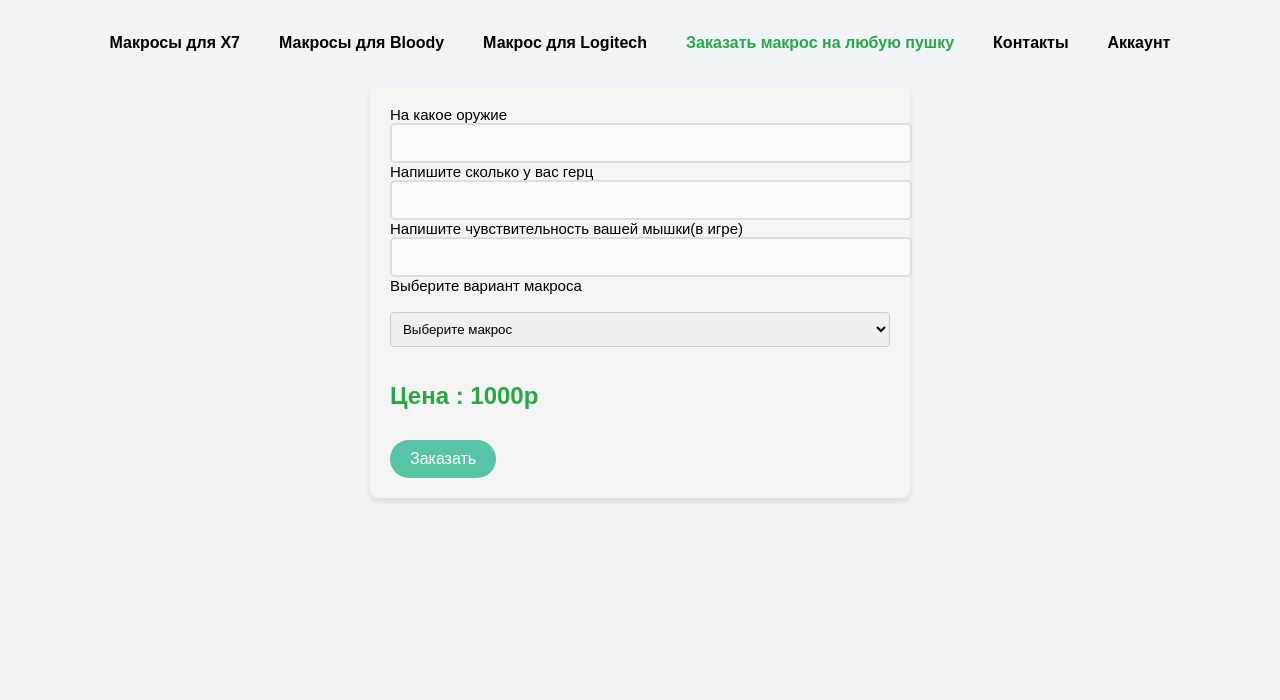
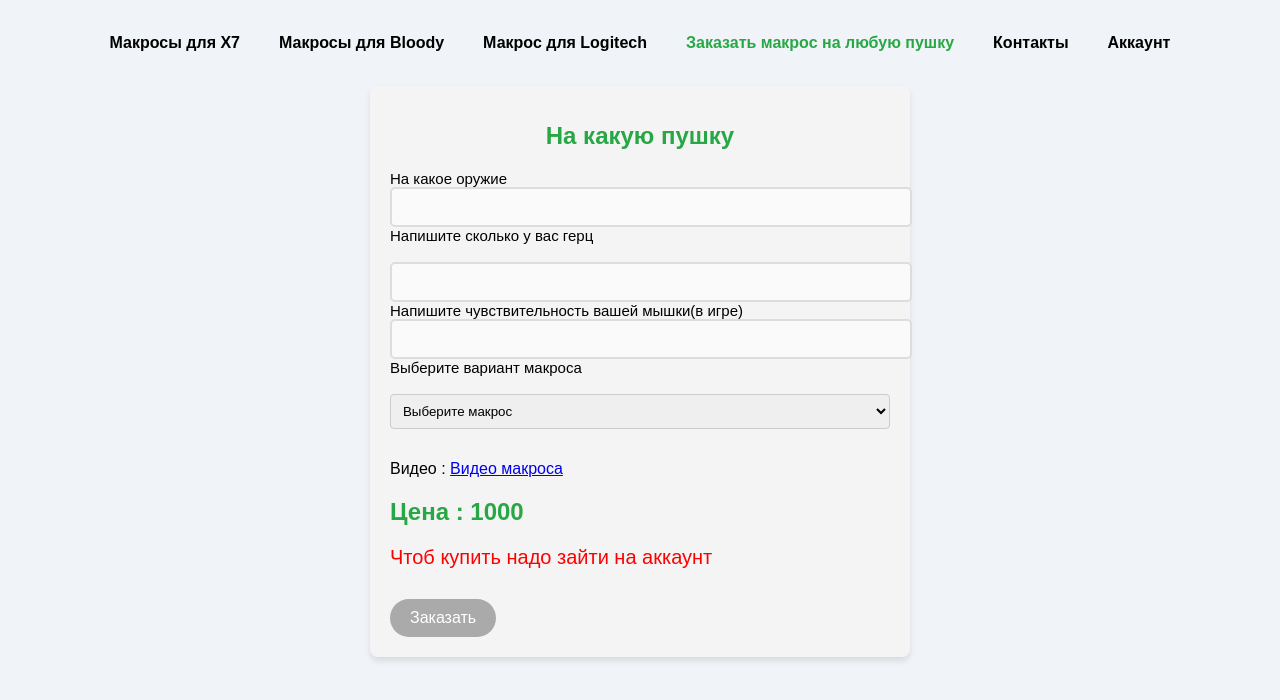
Before and after one commit to cr7hardwork/MacroShop, a React (Vite) app: page /your-order in a window 1280 px wide. Shown: the top 700 px of the page. Built offline with nearby package versions, Linux system fonts and the light colour scheme; no server answers.

Commit message:
(fix) fix my pages

```diff
--- a/src/App.css
+++ b/src/App.css
@@ -125,3 +125,9 @@ body {
   justify-content: left;
   margin-top: 10px;
 }
+
+.warning{
+  font-size: 20px;
+  color: red;
+
+}
--- /dev/null
+++ b/src/pages/AccountPage.css
@@ -0,0 +1,29 @@
+
+.account-container {
+    width: 500px;
+    margin: 0 auto;
+    padding: 20px;
+    background-color: #f4f4f4;
+    border-radius: 8px;
+    box-shadow: 0 4px 6px rgba(0, 0, 0, 0.1);
+  }
+
+
+  .account-content {
+    display: flex;
+    flex-direction: column;
+    align-items:flex-start;
+    gap: 12px;
+  }
+
+
+  .account-name {
+    font-size: 20px;
+    font-weight: bold;
+    color: #28a745 ;;
+  }
+
+  .account-email {
+    font-weight: bold;
+    color: #28a745 ;
+  }
--- a/src/pages/AccountPage.jsx
+++ b/src/pages/AccountPage.jsx
@@ -1,15 +1,18 @@
-import React, { useState, useEffect } from 'react';
-import axios from 'axios';
+import React, { useState, useEffect } from "react";
+import './AccountPage.css'
+import axios from "axios";
+import { useTranslation } from "../translations/TranslationContext";
 
 export default function AccountPage() {
   const [user, setUser] = useState(null);
   const [error, setError] = useState(null);
+  const translate = useTranslation()
 
   useEffect(() => {
     axios
       .get("http://localhost:3000/user/current", {
         headers: {
-          Authorization: `Bearer ${localStorage.getItem('token')}`,
+          Authorization: `Bearer ${localStorage.getItem("accessToken")}`,
         },
       })
       .then((response) => {
@@ -20,9 +23,20 @@ export default function AccountPage() {
       });
   }, []);
 
+  if (error) {
+    return <div>Error: {error.message}</div>;
+  }
 
+  if (!user) {
+    return <div>Loading...</div>;
+  }
 
-return(
-  <div></div>
-)
+  return (
+    <div className="account-container">
+        <div className="account-content">
+          <h2 className="account-name">  {translate.REGISTRATION.USERNAME} : {user.userName}</h2>
+          <p className="account-email"> {translate.REGISTRATION.EMAIL} : {user.email}</p>
+        </div>
+    </div>
+  );
 }
--- a/src/pages/AllMacro.jsx
+++ b/src/pages/AllMacro.jsx
@@ -1,67 +1,9 @@
 import { useTranslation } from "../translations/TranslationContext"
-import { useState } from "react";
+import FormMacro from "./FormMacro"
 
 export default function AllMacro(){
-    const [weapon,setWeapon] = useState('')
-   const [ghzInform, setGhzInform] = useState('');
-
-     const [selectedOption, setSelectedOption] = useState('');
-     const [sensity,setSensity] = useState('')
-    const translate = useTranslation()
-
-
-    const handleSelectChange = (e) => {
-        setSelectedOption(e.target.value);
-    };
-
-    const handleInput = (e) => {
-        setGhzInform(e.target.value)
-    }
-
-    const sensityMouse = (e) => {
-        setSensity(e.target.value)
-    }
-
-    const whichWeapon = (e) => {
-        setWeapon(e.target.value)
-    }
-
-    const onSubmit = (e) => {
-        e.preventDefault()
-        console.log(` Оружие : ${weapon} на  ${ghzInform} будет стрелять  ${selectedOption} на этом чувст. мышки ${sensity}`);
-        setWeapon(''),
-        setGhzInform(''),
-        setSelectedOption(''),
-        setSensity('')
-
-    }
-
-    return (
-        <form className="form" onSubmit={onSubmit}>
-
-         <label className="label">
-              {translate.GHZ_INFORMATION.WhatWeapon}
-         </label>
-         <input type="text" className="input-field" value={weapon} onChange={whichWeapon} />
-         <label className="label">{translate.GHZ_INFORMATION.HowManyGhz}</label>
-         <input type="number" className="input-field"  value={ghzInform}  onChange={handleInput} />
-         <label className='label'>{translate.GHZ_INFORMATION.SensityOfMouse}</label>
-             <input type= "number" className='input-field' value={sensity} onChange={sensityMouse}  />
-         <label className="label">{translate.GHZ_INFORMATION.ChooseMacroVariant}</label><br />
-            <select
-                className="select-dropdown"
-                value={selectedOption}
-                onChange={handleSelectChange}
-            >
-                <option value="">{translate.GHZ_INFORMATION.ChooseMacro}</option>
-                <option>{translate.GHZ_INFORMATION.MacroOption1}</option>
-                <option>{translate.GHZ_INFORMATION.MacroOption2}</option>
-
-            </select><br />
-            <h2>Цена : 1000р</h2>
-            <button className="btn" type="submit">Заказать</button>
-        </form>
+  const translate = useTranslation()
+    return(
+          <FormMacro text ={translate.MACRO.OnWhichWeaopn}  price={'1000'}  video={<a href="https://disk.yandex.ru/i/n241okq5P2wDFw" target="_blank" rel="noopener noreferrer">Видео макроса</a>}/>
     )
-
-
 }
--- a/src/pages/BloodMacro.jsx
+++ b/src/pages/BloodMacro.jsx
@@ -5,6 +5,6 @@ import FormMacro from "./FormMacro"
 export default function BloodyMacro(){
     const translate = useTranslation()
     return(
-        <FormMacro text ={translate.MACRO.MacroBloodyInfromation} video={<a href="https://disk.yandex.ru/i/n241okq5P2wDFw" target="_blank" rel="noopener noreferrer">Видео макроса</a>}/>
+        <FormMacro text ={translate.MACRO.MacroBloodyInfromation}  price={'1000'}  video={<a href="https://disk.yandex.ru/i/n241okq5P2wDFw" target="_blank" rel="noopener noreferrer">Видео макроса</a>}/>
     )
 }
--- a/src/pages/FormMacro.jsx
+++ b/src/pages/FormMacro.jsx
@@ -1,14 +1,17 @@
-import React, { useState } from 'react';
+import React, { useEffect, useState } from 'react';
 import "../App.css";
 import axios from 'axios';
+import { useTranslation } from '../translations/TranslationContext';
+import { useNavigate } from 'react-router-dom';
 
-import { useTranslation } from '../translations/TranslationContext';
-
-export default function FormMacro({ text ,video}) {
+export default function FormMacro({ text, video , price }) {
     const [inputValue, setInputValue] = useState('');
     const [selectedOption, setSelectedOption] = useState('');
-    const [mouseInput,setMouseInput] =useState('')
+    const [mouseInput, setMouseInput] = useState('')
+    const [weapon, setWeapon] = useState('')
+    const [user, setUser] = useState(null)
     const translate = useTranslation()
+    const navigate = useNavigate()
 
     const handleInputChange = (e) => {
         setInputValue(e.target.value);
@@ -22,29 +25,74 @@ export default function FormMacro({ text ,video}) {
         setMouseInput(e.target.value)
     }
 
+    const whichWeapon = (e) => {
+        setWeapon(e.target.value)
+    }
+
+    useEffect(() => {
+        const fetchUser = async () => {
+            try {
+                const response = await axios.get("http://localhost:3000/user/current", {
+                    headers: {
+                        Authorization: `Bearer ${localStorage.getItem("accessToken")}`
+                    }
+                })
+                setUser(response.data)
+
+            } catch (error) {
+                setUser(null)
+            }
+        }
+        fetchUser();
+    }, [])
+
+
     const handleSubmit = async (e) => {
         e.preventDefault();
 
-        const orderData = {
-            selectedOption,
-            mouseInput,
-            inputValue
-        }
-        try{
-            const response = await axios.post('http://localhost:3000/order', orderData)
 
+        if (!inputValue.trim() || !mouseInput.trim() || !selectedOption || !weapon) {
+            alert('Please fill in all fields');
+            return;
         }
 
+        if (!user) {
+            navigate('/auth')
+        }
 
-        catch(error){
+        const orderData = {
+            ghzinform: inputValue,
+            sensity: mouseInput,
+            macroVariantSpeed: selectedOption,
+            whichWeapon: weapon
+
+        };
+
+        try {
+            const response = await axios.post('http://localhost:3000/order', orderData, {
+                headers: {
+                    Authorization: `Bearer ${localStorage.getItem("accessToken")}`
+                }
+            })
+            setInputValue('')
+            setWeapon('')
+            setMouseInput('')
+            setSelectedOption('')
+        }
+        catch (error) {
             console.log(error);
-
         }
     };
+
+    const isDisabled = !inputValue.trim() || !mouseInput.trim() || !selectedOption
 
     return (
         <form className="form" onSubmit={handleSubmit}>
             <h1>{text}</h1>
+            <label className="label">
+                {translate.GHZ_INFORMATION.WhatWeapon}
+            </label>
+            <input type="text" className="input-field" value={weapon} onChange={whichWeapon} />
             <label className="label">{translate.GHZ_INFORMATION.HowManyGhz}</label><br />
             <input
                 type="number"
@@ -52,8 +100,8 @@ export default function FormMacro({ text ,video}) {
                 value={inputValue}
                 onChange={handleInputChange}
             /><br />
-             <label className='label'>{translate.GHZ_INFORMATION.SensityOfMouse}</label>
-             <input type= "number" className='input-field' value={mouseInput} onChange={handleInputMouse} />
+            <label className='label'>{translate.GHZ_INFORMATION.SensityOfMouse}</label>
+            <input type="number" className='input-field' value={mouseInput} onChange={handleInputMouse} />
             <label className="label">{translate.GHZ_INFORMATION.ChooseMacroVariant}</label><br />
             <select
                 className="select-dropdown"
@@ -64,9 +112,10 @@ export default function FormMacro({ text ,video}) {
                 <option>{translate.GHZ_INFORMATION.MacroOption1}</option>
                 <option>{translate.GHZ_INFORMATION.MacroOption2}</option>
             </select><br />
-            <p> Видео : {video}</p>
-            <h2>Цена : 1000р</h2>
-            <button className="btn" type="submit">{translate.GHZ_INFORMATION.Order}</button>
+            <p> {translate.GHZ_INFORMATION.Video} : {video}</p>
+            <h2> {translate.GHZ_INFORMATION.Price} :  {price}</h2>
+            {!user && <p className='warning'>Чтоб купить надо зайти на аккаунт</p>}
+            <button className="btn" type="submit" disabled={isDisabled} >  {translate.GHZ_INFORMATION.Order}</button>
         </form>
     );
 }
--- a/src/pages/LoginPage.jsx
+++ b/src/pages/LoginPage.jsx
@@ -19,15 +19,27 @@ export default function LoginPage() {
     setPassword(e.target.value);
   };
 
-  const handleSubmit =  async (e) => {
+  const handleSubmit = async (e) => {
     e.preventDefault();
-    const response = await axios.post("http://localhost:3000/auth/signin", { email, password });
-    navigate('/myaccount')
-    setEmail('')
-    setPassword('')
-    return response
+    try {
+      const response = await axios.post("http://localhost:3000/auth/signin", {
+        email,
+        password
+      },
+      );
+
+      const accessToken = response.data.accessToken;
+      if (accessToken) {
+        localStorage.setItem('accessToken', accessToken);
+        navigate('/myaccount');
+        setEmail('');
+        setPassword('');
+      }
+      return response;
+    } catch (error) {
+      console.error(error);
+    }
   };
-
   return (
     <form onSubmit={handleSubmit} className="form">
       <label className="label">{translate.ACCOUNT.LOGIN}</label>
@@ -35,14 +47,14 @@ export default function LoginPage() {
 
       <label className="label">{translate.ACCOUNT.PASSWORD}</label>
       <input type="password" className="input-field" name="password" onChange={handlePasswordChange} value={password} />
-       <div className="submit-container">
-       <button type="submit" className="btn">{translate.AUTH.LOGIN}</button>
+      <div className="submit-container">
+        <button type="submit" className="btn">{translate.AUTH.LOGIN}</button>
 
-       </div>
-       <div className="a-link" >
-       <a  onClick={() => navigate('/registration')}>{translate.AUTH.REGISTRATION}</a>
+      </div>
+      <div className="a-link" >
+        <a onClick={() => navigate('/registration')}>{translate.AUTH.REGISTRATION}</a>
 
-       </div>
+      </div>
     </form>
   );
 }
--- a/src/pages/Logitech.jsx
+++ b/src/pages/Logitech.jsx
@@ -5,5 +5,5 @@ export default function Logitech(){
         const translate = useTranslation()
 
     return(
-        <FormMacro text ={translate.MACRO.MacrosLogitechInformation}  video={<a href="https://disk.yandex.ru/i/n241okq5P2wDFw" target="_blank" rel="noopener noreferrer">Видео макроса</a>}  />     )
+        <FormMacro text ={translate.MACRO.MacrosLogitechInformation}  price={'1000'}  video={<a href="https://disk.yandex.ru/i/n241okq5P2wDFw" target="_blank" rel="noopener noreferrer">Видео макроса</a>}  />     )
 }
--- a/src/pages/X7Macro.jsx
+++ b/src/pages/X7Macro.jsx
@@ -5,5 +5,5 @@ import { useTranslation } from '../translations/TranslationContext';
 export default function X7Macro() {
     const translate = useTranslation()
     return (
-        <FormMacro text ={translate.MACRO.MacrosX7Information}  video={<a href="https://disk.yandex.ru/i/n241okq5P2wDFw" target="_blank" rel="noopener noreferrer">Видео макроса</a>}  />)
+        <FormMacro text ={translate.MACRO.MacrosX7Information}  price={'1000'}  video={<a href="https://disk.yandex.ru/i/n241okq5P2wDFw" target="_blank" rel="noopener noreferrer">Видео макроса</a>}  />)
 }
--- a/src/translations/TranslationContext.jsx
+++ b/src/translations/TranslationContext.jsx
@@ -15,7 +15,9 @@ const translations = {
   MACRO : {
     MacroBloodyInfromation : "Макрос для мышки Bloody",
     MacrosLogitechInformation : "Макрос для мышки Logitech",
-    MacrosX7Information : "Макрос для мышки X7"
+    MacrosX7Information : "Макрос для мышки X7",
+    OnWhichWeaopn : "На какую пушку ",
+    PRICE : "Цена : 1000р"
   },
   GHZ_INFORMATION : {
     HowManyGhz : "Напишите сколько у вас герц",
@@ -25,7 +27,9 @@ const translations = {
     MacroOption2 : "Вверх со скориком",
     Order : "Заказать",
     WhatWeapon : "На какое оружие",
-    SensityOfMouse : "Напишите чувствительность вашей мышки(в игре)"
+    SensityOfMouse : "Напишите чувствительность вашей мышки(в игре)",
+    Video : "Видео",
+    Price : "Цена"
 
   },
   REGISTRATION : {
@@ -43,7 +47,10 @@ const translations = {
     Account : "Аккаунт",
     MacroForAnyWeapon : "Заказать макрос на любую пушку"
 
-  }
+ },
+ BUTTON : {
+  Order : "Заказать"
+ }
 
 
 
```
